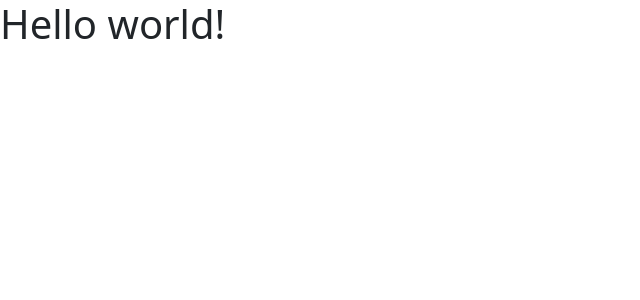
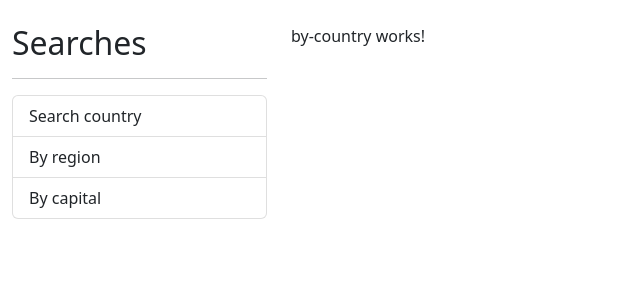
Before and after one commit to andres19r/CountriesApp, an Angular app: page / in a window 1280 px wide. Shown: the top 300 px of the page, without its empty margins (0-640 px from the left). Built offline with nearby package versions, Linux system fonts and the light colour scheme.

Commit message:
setting the routes

```diff
--- a/src/app/app.component.html
+++ b/src/app/app.component.html
@@ -1 +1,14 @@
-<h1>Hello world!</h1>
+<div class="row container mt-4">
+	<div class="col-3">
+		<h2>Searches</h2>
+		<hr>
+		<ul class="list-group">
+			<li class="list-group-item">Search country</li>
+			<li class="list-group-item">By region</li>
+			<li class="list-group-item">By capital</li>
+		</ul>
+	</div>
+	<div class="col">
+		<router-outlet></router-outlet>
+	</div>
+</div>
--- a/src/app/app.module.ts
+++ b/src/app/app.module.ts
@@ -1,5 +1,6 @@
 import { NgModule } from '@angular/core';
 import { BrowserModule } from '@angular/platform-browser';
+import { AppRoutingModule } from './app-routing.module';
 
 import { AppComponent } from './app.component';
 import { CountryModule } from './country/country.module';
@@ -11,6 +12,7 @@ import { SharedModule } from './shared/shared.module';
   ],
   imports: [
     BrowserModule,
+    AppRoutingModule,
     CountryModule,
     SharedModule
   ],
```
Also changed, not shown: src/app/app-routing.module.ts (added, +20 -0 lines).
